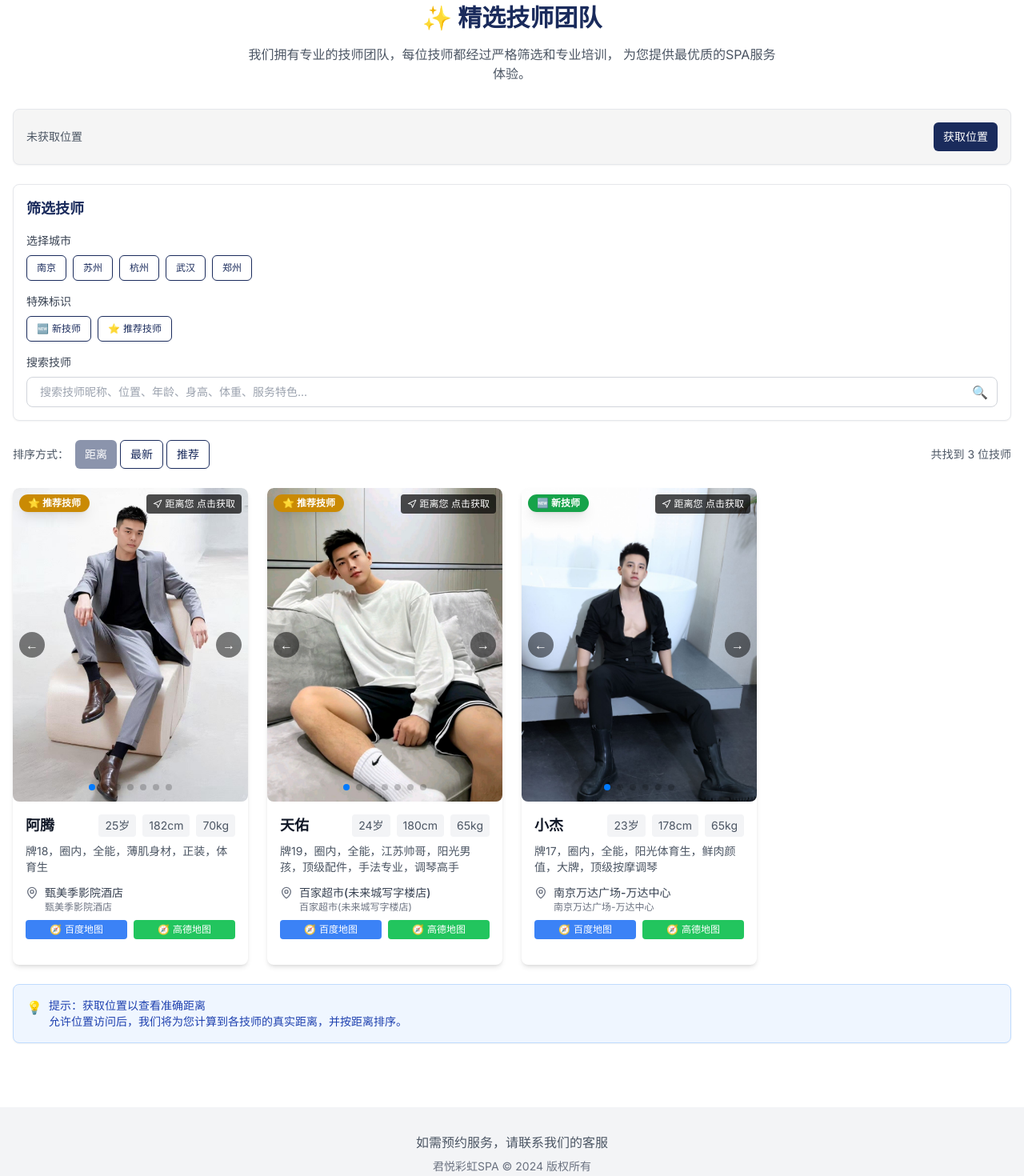
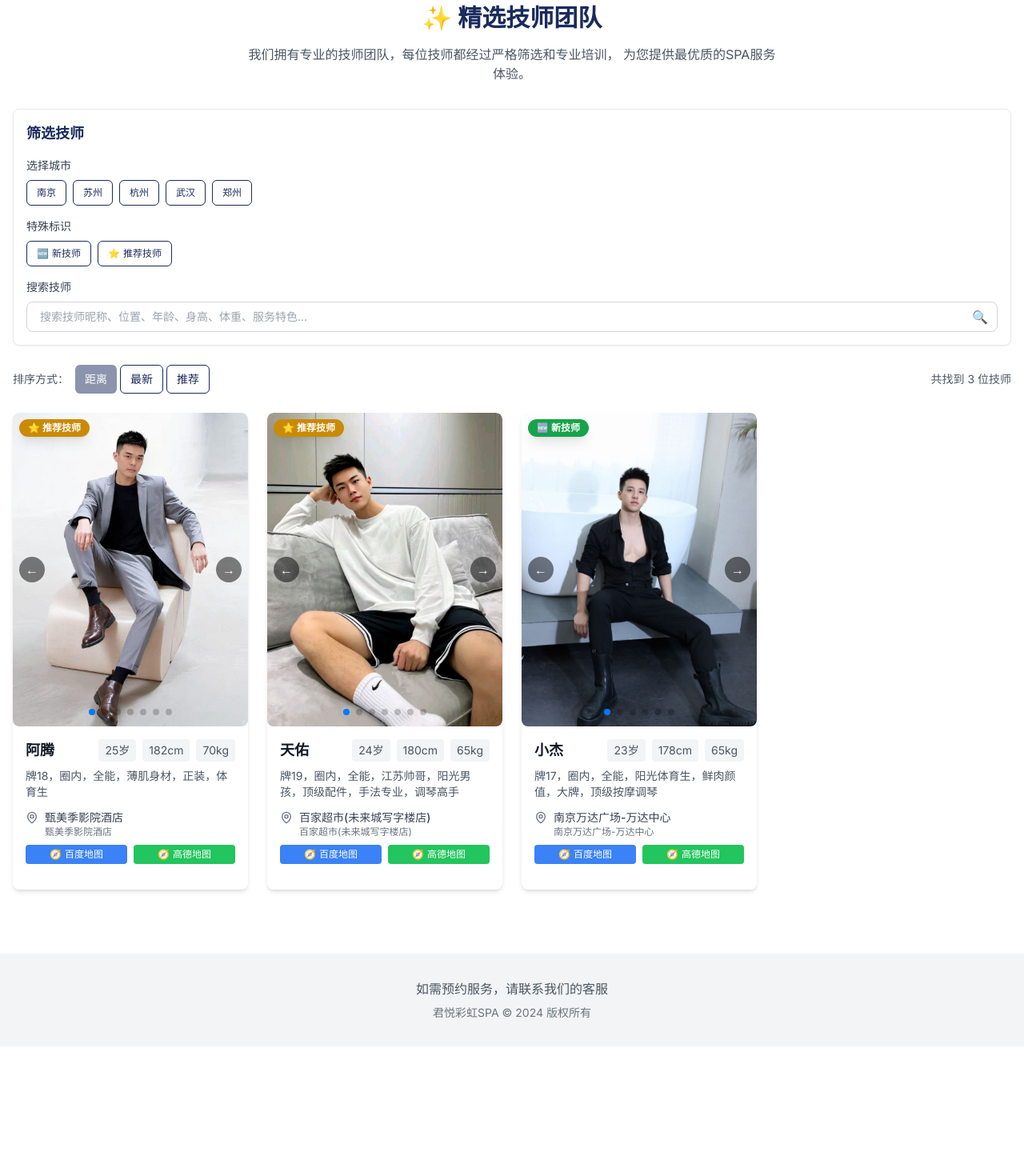
Before and after one commit to Sunjiaqiang-01/junyue-next, a Next.js app: page / in a window 1280 px wide. Shown: the part 920-2390 px from the top of the page at 80% size. After the commit the page ends 2228 px from the top, so only its background shows below. Built offline with nearby package versions, Linux system fonts and the light colour scheme.

Commit message:
移除位置相关UI

```diff
--- a/src/components/custom/technician-list.tsx
+++ b/src/components/custom/technician-list.tsx
@@ -228,54 +228,7 @@ export function TechnicianList({ technicians: propTechnicians, className = '' }:
 
   return (
     <div className={`space-y-6 ${className}`}>
-      {/* 位置状态栏 */}
-      <Card className="p-4">
-        <div className="flex items-center justify-between">
-          <div className="flex items-center space-x-2">
-            <span className={`text-sm font-medium ${getLocationStatusColor()}`}>
-              {getLocationStatus()}
-            </span>
-            {distanceLoading && (
-              <span className="text-xs text-blue-600">计算距离中...</span>
-            )}
-          </div>
-          <div className="flex space-x-2">
-            {!location && (
-              <Button
-                onClick={handleGetLocation}
-                disabled={locationLoading}
-                size="sm"
-              >
-                {locationLoading ? '获取中...' : '获取位置'}
-              </Button>
-            )}
-            {location && (
-              <Button
-                onClick={clearLocation}
-                variant="outline"
-                size="sm"
-              >
-                清除位置
-              </Button>
-            )}
-          </div>
-        </div>
-
-        {(locationError || distanceError) && (
-          <div className="mt-2 p-2 bg-red-50 border border-red-200 rounded text-sm text-red-800">
-            {locationError && <p>位置错误: {locationError}</p>}
-            {distanceError && <p>距离计算错误: {distanceError}</p>}
-            <Button
-              onClick={() => setShowLocationGuide(true)}
-              variant="outline"
-              size="sm"
-              className="mt-2"
-            >
-              查看解决方案
-            </Button>
-          </div>
-        )}
-      </Card>
+      {/* 位置功能已禁用 - 状态栏移除 */}
 
       {/* 筛选器 */}
       <TechnicianFilters
@@ -365,18 +318,7 @@ export function TechnicianList({ technicians: propTechnicians, className = '' }:
         </Card>
       )}
 
-      {/* 位置服务说明 */}
-      {!location && !locationLoading && !locationError && technicians.length > 0 && (
-        <Card className="p-4 bg-blue-50 border-blue-200">
-          <div className="flex items-start space-x-2">
-            <span className="text-blue-600">💡</span>
-            <div className="text-sm text-blue-800">
-              <p className="font-medium">提示：获取位置以查看准确距离</p>
-              <p>允许位置访问后，我们将为您计算到各技师的真实距离，并按距离排序。</p>
-            </div>
-          </div>
-        </Card>
-      )}
+      {/* 位置服务提示已移除 */}
     </div>
   )
 }
--- a/src/components/ui/technician-card.tsx
+++ b/src/components/ui/technician-card.tsx
@@ -136,16 +136,7 @@ export function TechnicianCard({ technician, className = '', userLocation }: Tec
             )}
           </div>
 
-          {/* 距离显示 */}
-          <div
-            className="absolute top-2 right-2 bg-black/70 text-white text-xs px-2 py-1 rounded z-10 cursor-pointer hover:bg-black/80 transition-colors flex items-center gap-1"
-            onClick={!currentUserLocation ? handleGetLocation : undefined}
-            title={!currentUserLocation ? '点击获取位置' : ''}
-          >
-            {!currentUserLocation && <Navigation className="w-3 h-3" />}
-            {distanceLoading && <RefreshCw className="w-3 h-3 animate-spin" />}
-            <span>距离您 {getDisplayDistance()}</span>
-          </div>
+          {/* 距离显示已禁用 */}
         </div>
 
         {/* 技师信息 */}
```
